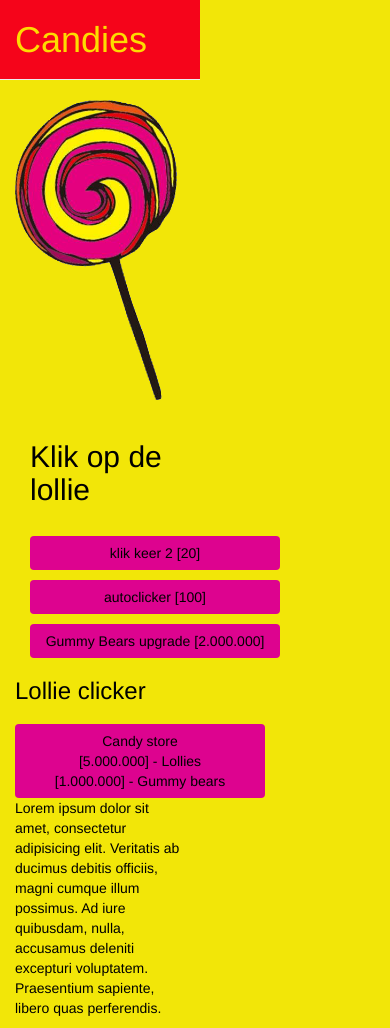
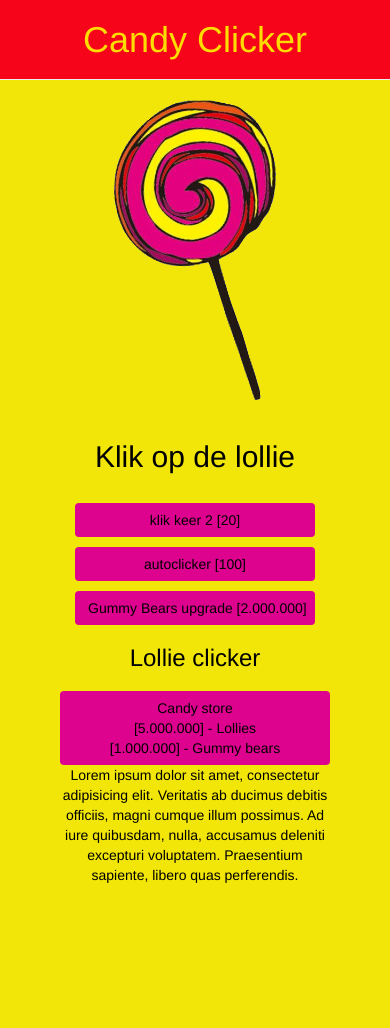
Before and after one commit to regilioDielemans/lollipop-clicker, a PHP site: page / in a window 390 px wide; the page is wider, and only the part inside the window is pictured. After the commit the page ends 883 px from the top of that part, so only its background shows below. Run offline with PHP 8.4, Linux system fonts and the light colour scheme.

Commit message:
lollipop-clicker

```diff
--- a/assets/css/style.css
+++ b/assets/css/style.css
@@ -1,6 +1,7 @@
 body{
 	background-color: #F2E608;
 	color: black;
+	width: 100%;
 }
 * {
 	-khtml-user-select: none;
@@ -10,16 +11,15 @@ body{
     user-select: none;
 }
 .page-header {
+	width: 100%;
 	margin-top: 0px;
 	background-color: #F5041A;
 }
 h1 {
 	color:#FDDC00;
 }
-.container, .container2 {
-	margin-right: auto;
-	margin-left: auto;
-	width: 1060px;
+.container {
+	width: 100%;
 }
 .lollipop_clicker, .gummybear_clicker, .candy_Store {
 	margin-right: auto;
@@ -43,26 +43,52 @@ img:active{
 button{
 	background-color: #DD038F;
 	margin-top: 10px;
-	width: 250px;
+	width: 60%;
 }
-@media (max-width: 200px) {
-	html{
-		width: 200px;
+@media (max-width: 992px) {
+	html {
+		width: 100%;
 	}
-	body{
-		width: 200px;
-		max-height: 20px;
+	body {
+		width: 100%;
 	}
-	.container{
-		width: 200px;
+	.container1, .container2, .container3 {
+		width: 100%;
+		margin: 0 auto;
+	}
+	.col-xs-12 {
+		width: 400px;
+	}
+	button {
+		background-color: #DD038F;
+		margin-top: 10px;
+		width: 100%;
 	}
 }
 
 /* Landscape phones and down */
 @media (max-width: 480px) {
 	body{
-		width: 200px;
+		width: 100%;
 		max-height: 20px;
+		text-align: center;
+	}
+	.container1, .container2, .container3 {
+		position: relative;
+		width: 300px;
+		margin: 0 auto !important;
+	}
+	button{
+		background-color: #DD038F;
+		margin-top: 10px;
+		width: 100%;
+	}
+	.page-header {
+		width: 100%;
+
+	}
+	.col-xs-12 {
+		width: 100%;
 	}
 }
 
--- a/assets/js/script.js
+++ b/assets/js/script.js
@@ -355,9 +355,18 @@ $(".upgrade_to_gummy_bear").click(function() {
 });
 
 $(".back_to_lollies").click(function(){
+	$(".container3").hide();
 	$(".container2").hide();
 	$(".container1").show();
 	$(".lollipop_amount").html("<h2>Je hebt " + lollies + " lollies</h2>");
+});
+$(".back_to_gummybears").click(function(){
+	if (upgrade_to_gummy_bear == 1) {
+		$(".container3").hide();
+		$(".container1").hide();
+		$(".container2").show();
+		$(".gummybear_amount").html("<h2>Je hebt " + lollies + " Gummy bears</h2>");
+	}
 });
 ////////////////////////////// GUMMY BEAR END//////////////////////////////////////////
 
--- a/includes/header.php
+++ b/includes/header.php
@@ -12,6 +12,6 @@
 
 <div class="page-header">
 	<div class="container">
-		<h1>Candies</h1>
+		<h1>Candy Clicker</h1>
 	</div>
 </div>
--- a/index.php
+++ b/index.php
@@ -10,7 +10,7 @@
 		</div>
 	</div>
 
-	<div class="col-md-5 col-xs-12">
+	<div class="col-md-5 col-sm-12 col-xs-12">
 		<div class="col-md-12">
 			<p class="lollipop_amount"></p>
 		</div>
@@ -82,13 +82,13 @@
 <!-- CANDY STORE CLICKER START -->
 
 <div class="container3">
-	<div class="col-md-3 col-xs-12">
+	<div class="col-md-4 col-xs-12">
 		<div class="candystore_clicker">
 			<img class="lollipop-img" src="assets/img/store.png" alt="">
 		</div>
 	</div>
 
-	<div class="col-md-5 col-xs-12">
+	<div class="col-md-3 col-xs-12">
 		<div class="col-md-12">
 			<p class="candystore_amount">Klik op de winkel</p>
 		</div>
@@ -118,11 +118,11 @@
 
 	</div>
 
-	<div class="col-md-4 col-xs-12">
+	<div class="col-md-5 col-xs-12">
 		<h3 class="testen"></h3>
 		<p><button class="back_to_lollies btn">Ga naar de lollies</button></p>
-		<p><button class="back_to_lollies btn">Ga naar de gummy bears</button></p>
-		<p>Lorem ipsum dolor sit amet, consectetur adipisicing elit. Veritatis ab ducimus debitis officiis, magni cumque illum possimus. Ad iure quibusdam, nulla, accusamus deleniti excepturi voluptatem. Praesentium sapiente, libero quas perferendis.</p>
+		<p><button class="back_to_gummybears btn"><strike>Ga naar de gummy bears</strike></button></p>
+		<p>Geef mensen werk<br>Krijg geld en koop het ultieme snoepje</p>
 	</div>
 </div>
 
```
